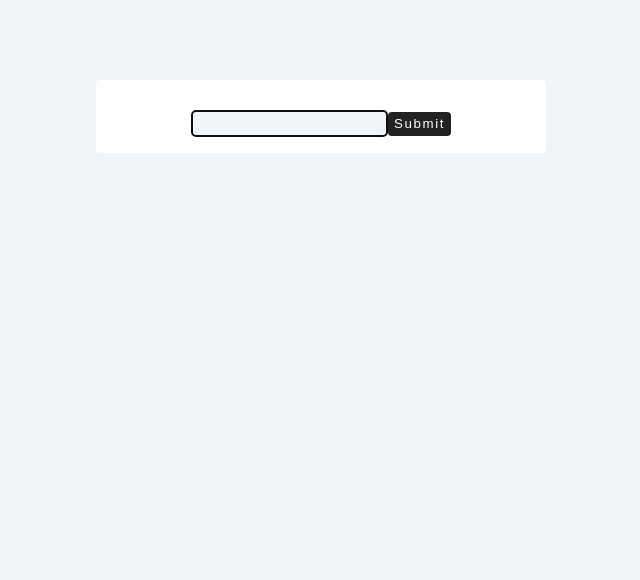
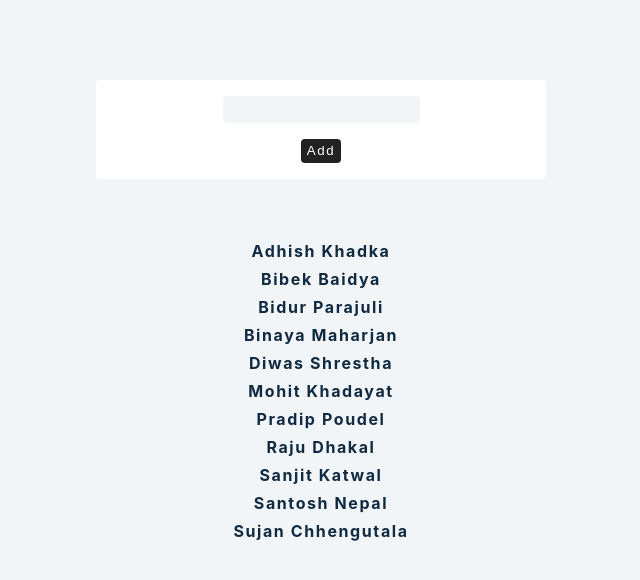
Before and after one commit to gorakhjoshi/AdvancedReactConcepts, a React (Create React App) app: page / in a window 1280 px wide. Shown: the top 580 px of the page, without its empty margins (319-959 px from the left). Built offline with nearby package versions, Linux system fonts and the light colour scheme.

Commit message:
Using useState without useReducer Hook

```diff
--- /dev/null
+++ b/src/5-useReducer-Hook/Modal.js
@@ -0,0 +1,11 @@
+import React from 'react'
+
+const Modal = () => {
+    return (
+        <div>
+            I'm Modal
+        </div>
+    )
+}
+
+export default Modal
--- /dev/null
+++ b/src/5-useReducer-Hook/index.js
@@ -0,0 +1,45 @@
+import React, { useState } from 'react'
+import Modal from './Modal'
+import { data } from '../data'
+
+const Index = () => {
+  const [name, setName] = useState('')
+  const [people, setPeople] = useState(data)
+  const [showModal, setShowModal] = useState(false)
+
+  const handleSubmit = (e) => {
+    e.preventDefault()
+    if (name) {
+      setShowModal(true)
+      setPeople([...people, { id: new Date().getTime().toString() }])
+      setName('')
+    } else {
+      setShowModal(true)
+    }
+  }
+  return (
+    <>
+      {showModal && <Modal />}
+
+      <form onSubmit={handleSubmit} className='form'>
+        <div>
+          <input
+            type='text'
+            value={name}
+            onChange={(e) => {
+              setName(e.target.value)
+            }}
+          />
+        </div>
+        <button type='submit'>Add</button>
+      </form>
+      {people.map((person) => {
+          return <div key = {person.id}>
+              <h4>{person.name}</h4>
+          </div>
+      })}
+    </>
+  )
+}
+
+export default Index
--- a/src/App.js
+++ b/src/App.js
@@ -1,4 +1,4 @@
-import UseRefHook from './4-react-form/3-useRef-hook'
+import UseRefHook from './5-useReducer-Hook'
 
 function App() {
   return (
--- a/src/data.js
+++ b/src/data.js
@@ -1,13 +1,13 @@
 export const data = [
-  { id: 1, name: 'Adhish Khadka' },
-  { id: 2, name: 'Bibek Baidya' },
-  { id: 3, name: 'Bidur parajuli' },
-  { id: 4, name: 'Binaya Maharjan' },
-  { id: 4, name: 'Diwas Shrestha' },
-  { id: 4, name: 'Mohit Khadayat' },
-  { id: 4, name: 'Pradip Poudel' },
-  { id: 4, name: 'Raju Dhakal' },
-  { id: 4, name: 'Sanjit katwal' },
-  { id: 4, name: 'Santosh Nepal' },
-  { id: 4, name: 'Sujan chhengutala' },
+  { name: 'Adhish Khadka' },
+  { name: 'Bibek Baidya' },
+  { name: 'Bidur parajuli' },
+  { name: 'Binaya Maharjan' },
+  { name: 'Diwas Shrestha' },
+  { name: 'Mohit Khadayat' },
+  { name: 'Pradip Poudel' },
+  { name: 'Raju Dhakal' },
+  { name: 'Sanjit katwal' },
+  { name: 'Santosh Nepal' },
+  { name: 'Sujan chhengutala' },
 ]
```
